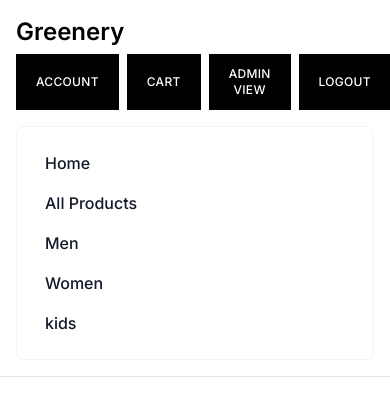
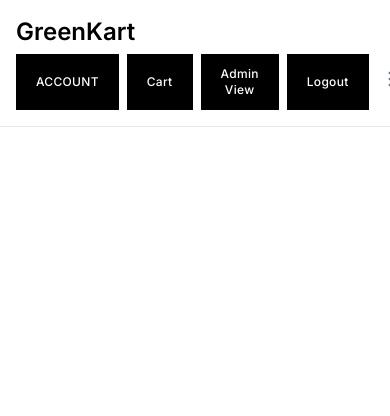
Before and after one commit to SujalSamai/Greenkart, a Next.js app: page / in a window 390 px wide. Shown: the top 416 px of the page. Built offline with nearby package versions, Linux system fonts and the light colour scheme.

Commit message:
Fixed Navbar Bug

```diff
--- a/src/app/components/Navbar/index.js
+++ b/src/app/components/Navbar/index.js
@@ -11,15 +11,19 @@ const user = {
   role: "admin",
 };
 
-function NavItems(isModalView = false) {
+function NavItems({ isModalView = false }) {
   return (
     <div
-      className={
-        'items-center justify-between w-full md:flex md:w-auto ${isModalView ? "" : "hidden"}'
-      }
+      className={`items-center justify-between w-full md:flex md:w-auto ${
+        isModalView ? "" : "hidden"
+      }`}
       id="nav-items"
     >
-      <ul className="flex flex-col p-4 md:p-0 mt-4 font-medium border border-gray-100 rounded-lg md:flex-row md:space-x-8 md:mt-0 md:border-0 bg-white">
+      <ul
+        className={`flex flex-col p-4 md:p-0 mt-4 font-medium  rounded-lg md:flex-row md:space-x-8 md:mt-0 md:border-0 bg-white ${
+          isModalView ? "border-none" : "border border-gray-100"
+        }`}
+      >
         {isAdminView
           ? adminNavOptions.map((item) => (
               <li
@@ -50,38 +54,62 @@ export default function Navbar() {
       <nav className="bg-white fixed w-full z-20 top-0 left-0 border-b border-gray-200">
         <div className="max-w-screen-xl flex flex-wrap items-center justify-between mx-auto p-4">
           <div className="flex items-center cursor-pointer">
-            <span className="self-center text-2xl font-semibold whitespace-nowrap">
-              Greenery
+            <span className="slef-center text-2xl font-semibold whitespace-nowrap">
+              GreenKart
             </span>
           </div>
           <div className="flex md:order-2 gap-2">
             {!isAdminView && isAuthUser ? (
               <Fragment>
-                <button className="mt-1.5 inline-block bg-black px-5 py-3 text-xs font-medium uppercase tracking-wide text-white">
+                <button
+                  className={
+                    "mt-1.5 inline-block bg-black px-5 py-3 text-xs font-medium uppercase tracking-wide text-white"
+                  }
+                >
                   Account
                 </button>
-                <button className="mt-1.5 inline-block bg-black px-5 py-3 text-xs font-medium uppercase tracking-wide text-white">
+                <button
+                  className={
+                    "mt-1.5 inline-block bg-black px-5 py-3 text-xs font-medium upprcase tracking-wide text-white"
+                  }
+                >
                   Cart
                 </button>
               </Fragment>
             ) : null}
             {user?.role === "admin" ? (
               isAdminView ? (
-                <button className="mt-1.5 inline-block bg-black px-5 py-3 text-xs font-medium uppercase tracking-wide text-white">
+                <button
+                  className={
+                    "mt-1.5 inline-block bg-black px-5 py-3 text-xs font-medium upprcase tracking-wide text-white"
+                  }
+                >
                   Client View
                 </button>
               ) : (
-                <button className="mt-1.5 inline-block bg-black px-5 py-3 text-xs font-medium uppercase tracking-wide text-white">
+                <button
+                  className={
+                    "mt-1.5 inline-block bg-black px-5 py-3 text-xs font-medium upprcase tracking-wide text-white"
+                  }
+                >
                   Admin View
                 </button>
               )
             ) : null}
             {isAuthUser ? (
-              <button className="mt-1.5 inline-block bg-black px-5 py-3 text-xs font-medium uppercase tracking-wide text-white">
+              <button
+                className={
+                  "mt-1.5 inline-block bg-black px-5 py-3 text-xs font-medium upprcase tracking-wide text-white"
+                }
+              >
                 Logout
               </button>
             ) : (
-              <button className="mt-1.5 inline-block bg-black px-5 py-3 text-xs font-medium uppercase tracking-wide text-white">
+              <button
+                className={
+                  "mt-1.5 inline-block bg-black px-5 py-3 text-xs font-medium upprcase tracking-wide text-white"
+                }
+              >
                 Login
               </button>
             )}
@@ -109,12 +137,12 @@ export default function Navbar() {
               </svg>
             </button>
           </div>
-          <NavItems isModal={false} />
+          <NavItems />
         </div>
       </nav>
       <CommonModal
         showModalTitle={false}
-        mainContent={<NavItems isModalView={true} />}
+        mainContent={<NavItems isModalView={true} isAdminView={isAdminView} />}
         show={showNavModal}
         setShow={setShowNavModal}
       />
```
